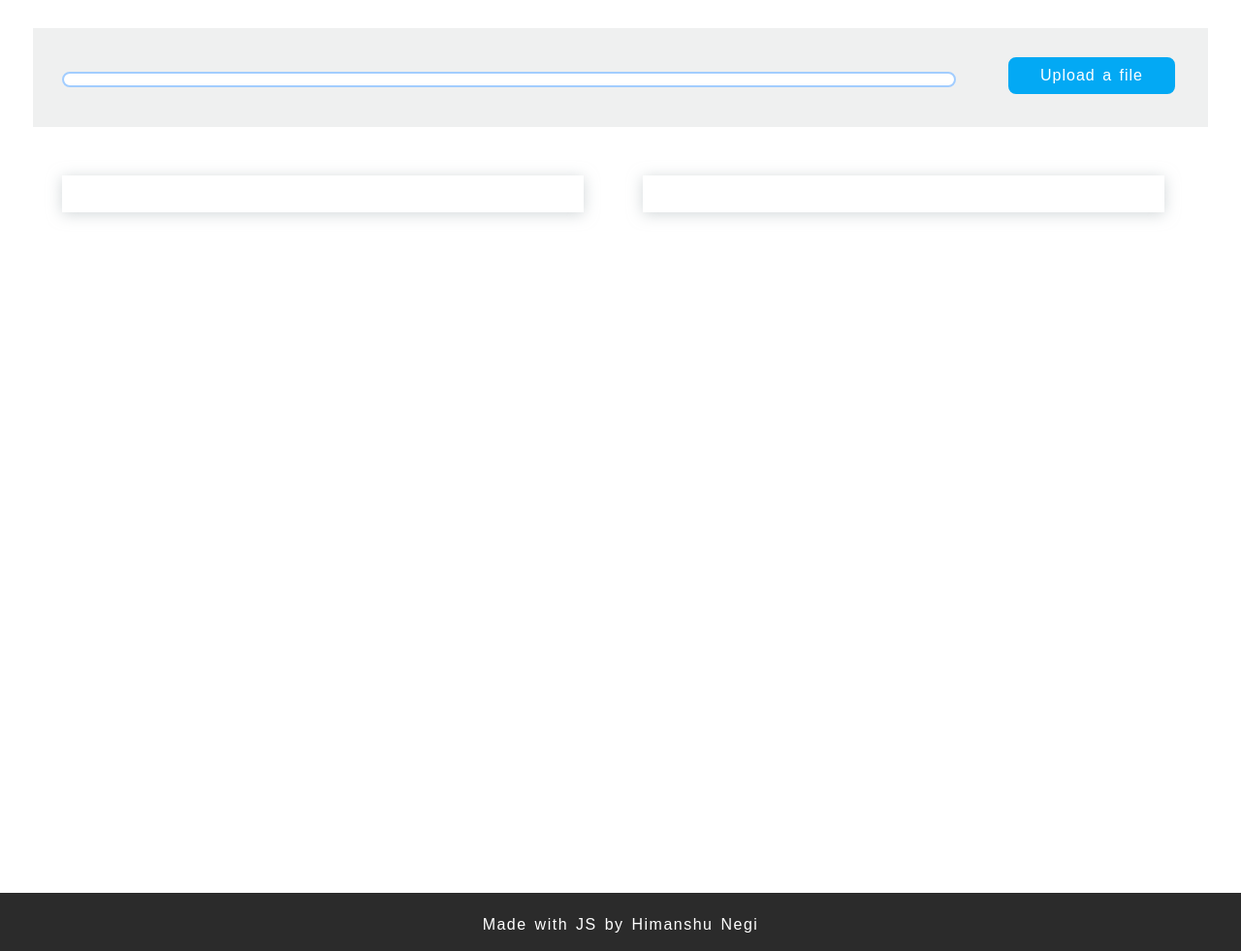
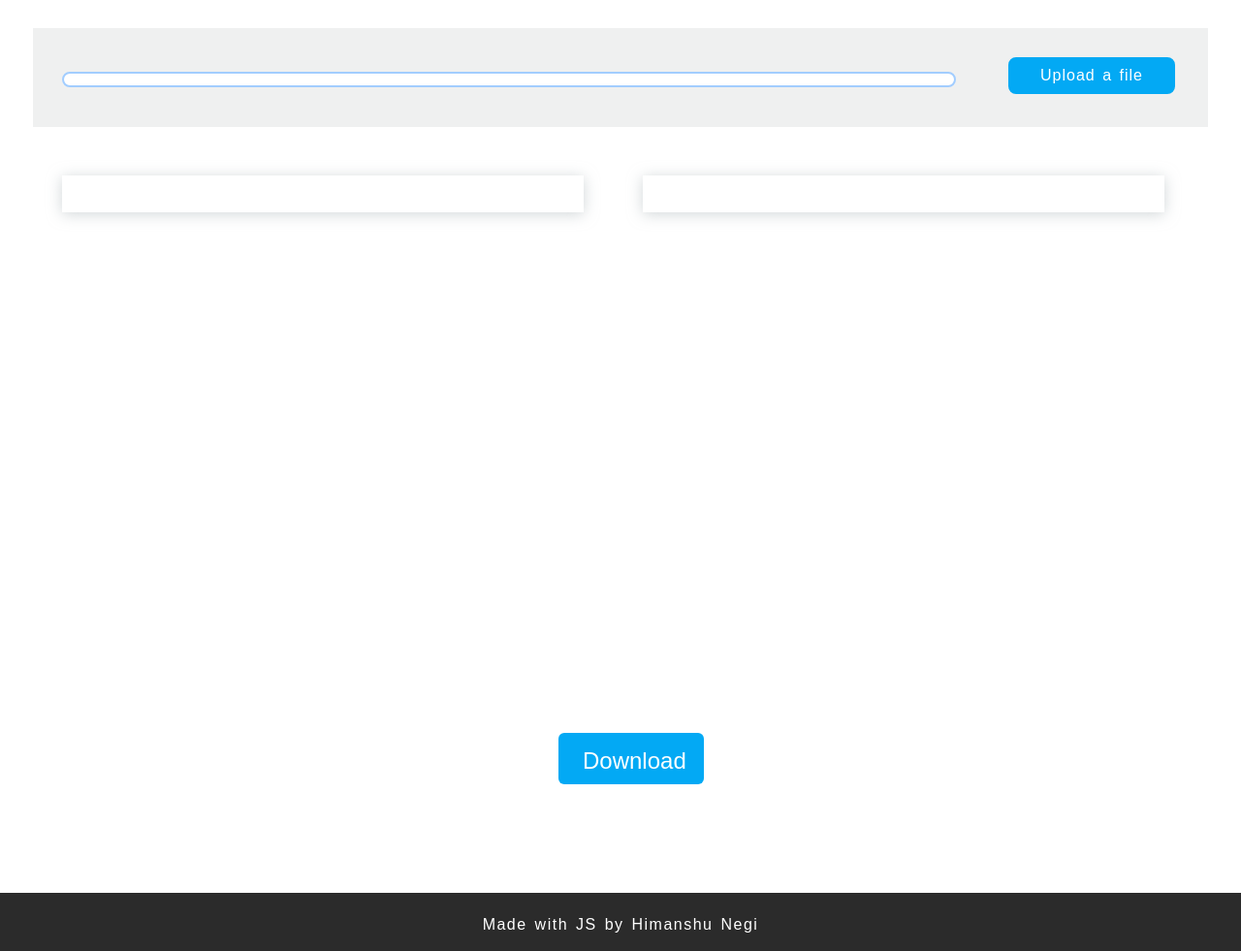
Before and after one commit to heman1/DL_colorization, a plain HTML site: page public/index.html in a window 1280 px wide. Shown: the part 91-1072 px from the top of the page at 97% size. Drawn offline with Linux system fonts and the light colour scheme.

Commit message:
Added download functionality for colored image

```diff
--- a/public/assets/script.js
+++ b/public/assets/script.js
@@ -54,6 +54,11 @@ btn.addEventListener('change', function(e) {   //listen for file selection
   });
 
 });
+var d_btn = document.getElementsByClassName('download-btn')[0];
+var d_link = document.getElementById('d-link');
+d_btn.style.display = "block";
+d_link.setAttribute('href', final);
+
 
 function getUrl(storageRef) {
   var img = document.getElementById('output_image1');
--- a/public/assets/style.css
+++ b/public/assets/style.css
@@ -117,3 +117,21 @@ img {
     color: #fff;
     padding: 8px 0;
 }
+.download-btn {
+    display: none;
+    position: absolute;
+    bottom: -100px;
+    left: 45%;
+    width: 100px;
+    padding: 15px 25px 10px 25px;
+    border-radius: 6px;
+    background: #03a9f4;
+}
+
+.download-btn a {
+    text-align: center;
+    text-decoration: none;
+    color: #fff;
+    font-size: 24px;
+    font-family: sans-serif;
+}
--- a/public/index.html
+++ b/public/index.html
@@ -29,6 +29,9 @@
         <img src="" id="output_image2">
       </div>
   </div>
+	<div class="download-btn">
+		<a id="d-link" href="" download> Download</a>
+	</div>
 
   <div id="container">
   <div class="footer">
```
